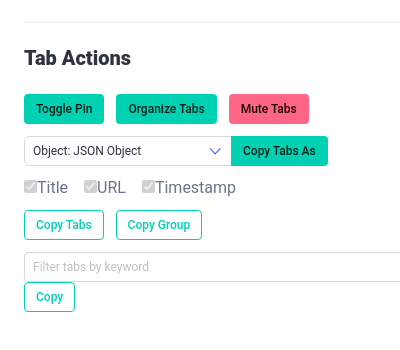
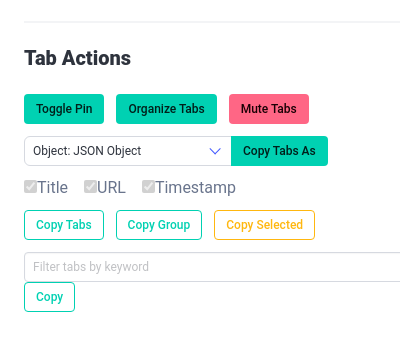
Before and after one commit to devynspencer/edge-utils, a browser extension: page src/html/popup.html in a window 400 px wide. Shown: the part 112-462 px from the top of the page. Drawn offline with nearby package versions, Linux system fonts and the light colour scheme.

Commit message:
Fix missing copy selected button

```diff
--- a/src/html/popup.html
+++ b/src/html/popup.html
@@ -114,6 +114,14 @@
               Copy Group
             </button>
           </div>
+          <div class="control">
+            <button
+              class="button is-warning is-outlined is-small"
+              id="copySelectedTabs"
+            >
+              Copy Selected
+            </button>
+          </div>
         </div>
             <input
               class="input is-small"
```
